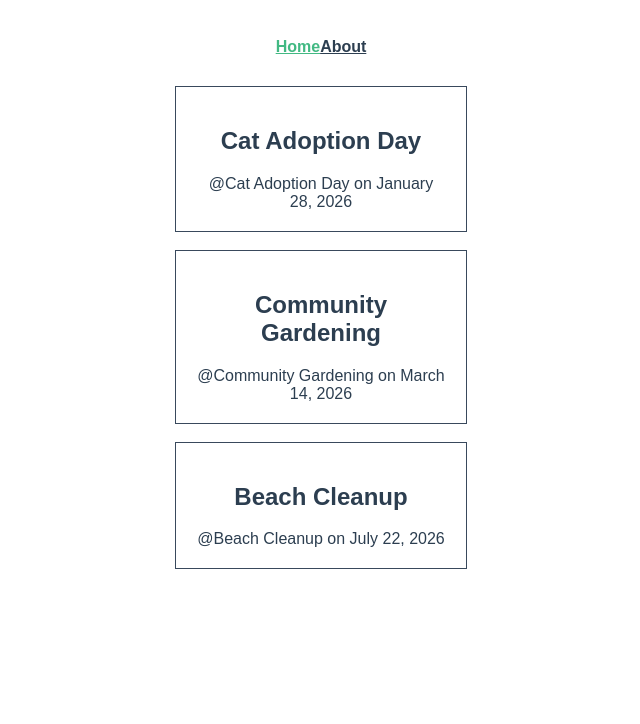
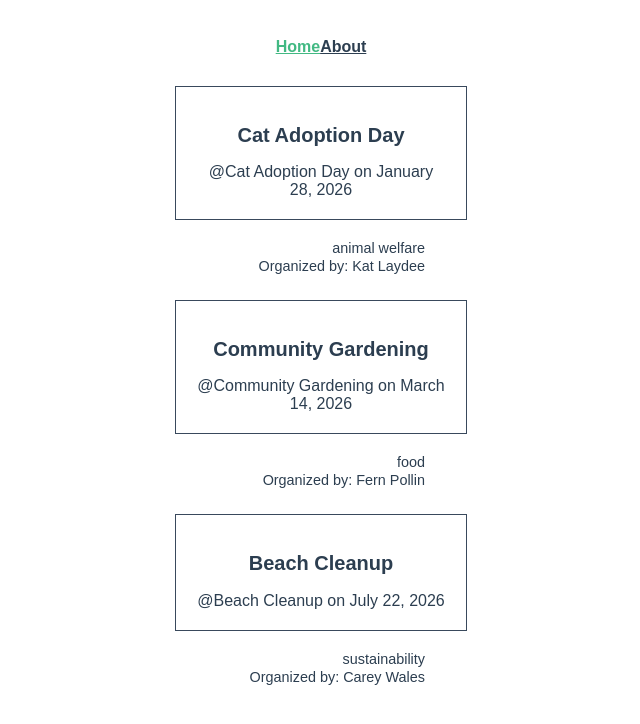
Before and after one commit to LinnLattYamxne/Component_Lab2, a Vue app in the folder compo_lab2/: page / in a window 1280 px wide. Shown: the top 724 px of the page, without its empty margins (319-959 px from the left). Built offline with nearby package versions, Linux system fonts and the light colour scheme; the HTML template or start-up script is replaced by a standard one.

Commit message:
new component (category, organizer) 8.7

```diff
--- a/compo_lab2/src/App.vue
+++ b/compo_lab2/src/App.vue
@@ -29,24 +29,7 @@ import { RouterLink, RouterView } from 'vue-router'
   </div>
 </template>
 
-<style scoped>
-/* header {
-  line-height: 1.5;
-  max-height: 100vh;
-}
-
-.logo {
-  display: block;
-  margin: 0 auto 2rem;
-}
-
-nav {
-  width: 100%;
-  font-size: 12px;
-  text-align: center;
-  margin-top: 2rem;
-} */
-
+<style>
 #layout {
   font-family: Avenir, Arial, Helvetica, sans-serif;
   -webkit-font-smoothing: antialiased;
@@ -110,4 +93,8 @@ nav a {
  nav a.router-link-exact-active {
   color: #42b983;
  }
+
+ h2 {
+  font-size: 20px
+ }
 </style>
--- a/compo_lab2/src/components/EventCard.vue
+++ b/compo_lab2/src/components/EventCard.vue
@@ -1,5 +1,5 @@
 <script setup lang="ts">
-import { ref } from 'vue'
+// import { ref } from 'vue'
 import type { Event } from '@/types'
 defineProps<{
   event: Event
--- /dev/null
+++ b/compo_lab2/src/components/EventInfo.vue
@@ -0,0 +1,26 @@
+<script setup lang="ts">
+import type { Event } from '@/types'
+
+defineProps<{
+  event: Event
+}>()
+</script>
+
+<template>
+  <div class="event-info-block">
+    <p class="right-text">{{ event.category }}</p>
+    <p class="right-text">Organized by: {{ event.organizer }}</p>
+  </div>
+</template>
+
+<style scoped>
+.event-info-block {
+  width: 250px; /* Matches the width of your EventCard */
+}
+
+.right-text {
+  text-align: right;
+  font-size: 0.9rem; /* Both lines will share this exact same size */
+  margin: 2px 0;
+}
+</style>
--- a/compo_lab2/src/views/HomeView.vue
+++ b/compo_lab2/src/views/HomeView.vue
@@ -1,5 +1,6 @@
 <script setup lang="ts">
 import EventCard from '@/components/EventCard.vue'
+import EventInfo from '@/components/EventInfo.vue'
 import type { Event } from '@/types'
 import { ref } from 'vue'
 
@@ -41,7 +42,22 @@ const events = ref<Event[]>([
 </script>
 
 <template>
-  <div class="home">
-    <EventCard v-for="event in events" :key="event.id" :event="event" />
+  <div class="events">
+    <div v-for="event in events" :key="event.id" class="event-wrapper">
+      <EventCard :event="event" />
+      <EventInfo :event="event" />
+    </div>
   </div>
 </template>
+
+  <style scoped>
+    .events {
+      display: flex;
+      flex-direction: column;
+      align-items: center;
+    }
+
+    .event-wrapper {
+    margin-bottom: 24px;
+  }
+  </style>
```
